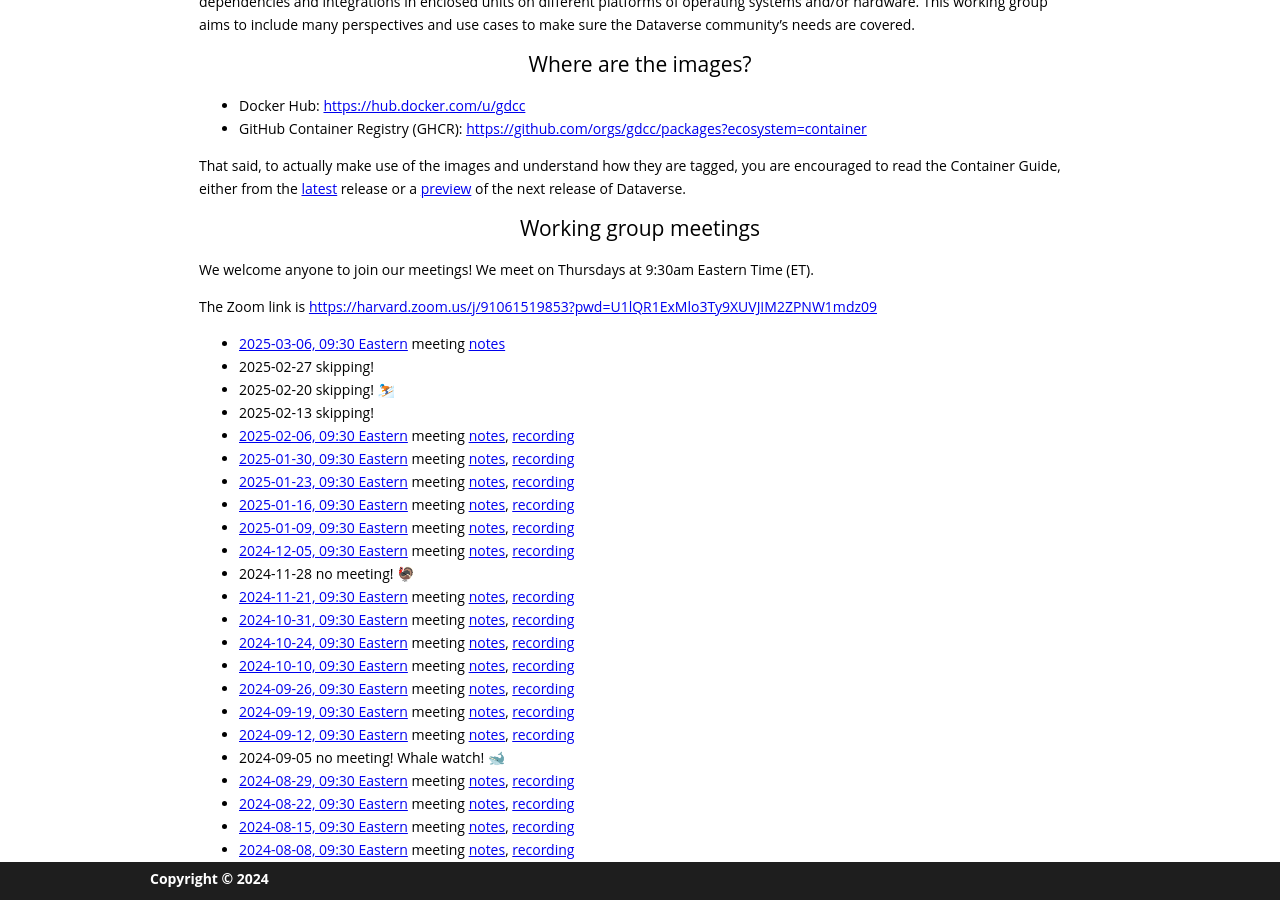
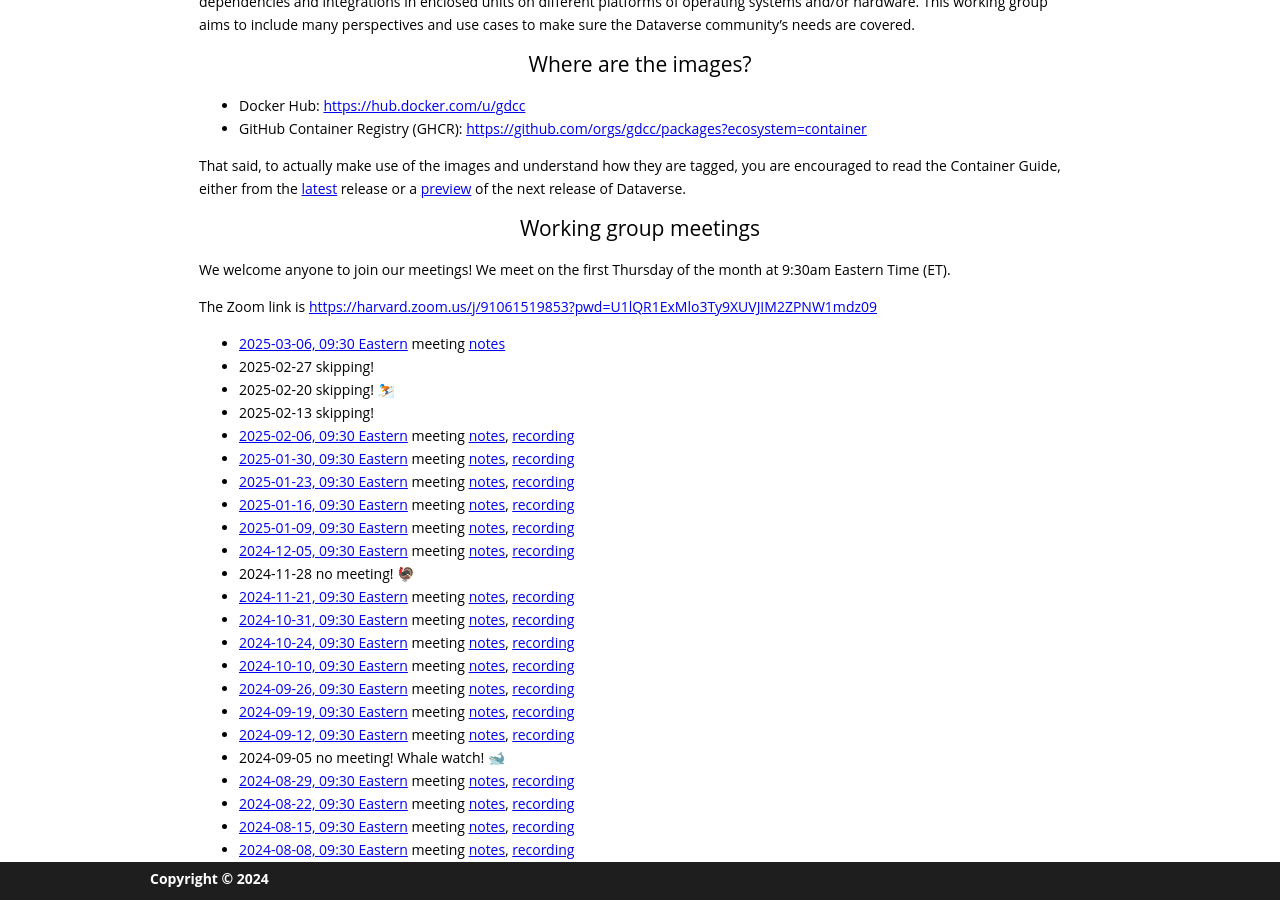
Before and after one commit to gdcc/ct.gdcc.io, a Jekyll site: the page built from index.md, in a window 1280 px wide and 900 px high, scrolled down 656 px. Built offline with Jekyll 4.4.1, drawn with Linux system fonts in a browser that asks for light colours; our own code applies the rules of GitHub Pages for plain Markdown files.

Commit message:
switch from weekly to monthly

```diff
--- a/index.md
+++ b/index.md
@@ -18,7 +18,7 @@ That said, to actually make use of the images and understand how they are tagged
 
 ## Working group meetings
 
-We welcome anyone to join our meetings! We meet on Thursdays at 9:30am Eastern Time (ET).
+We welcome anyone to join our meetings! We meet on the first Thursday of the month at 9:30am Eastern Time (ET).
 
 The Zoom link is <https://harvard.zoom.us/j/91061519853?pwd=U1lQR1ExMlo3Ty9XUVJIM2ZPNW1mdz09>
 
```
